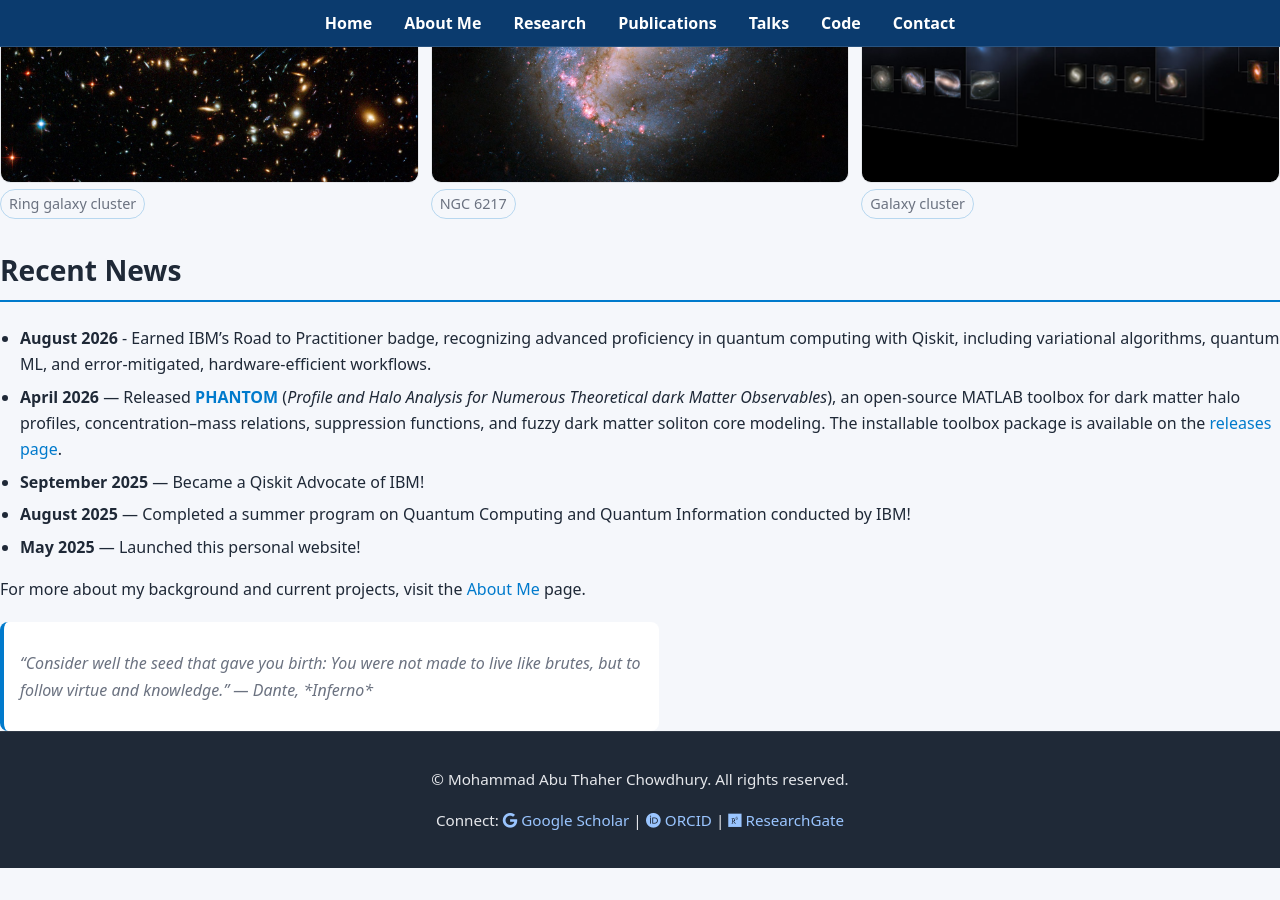
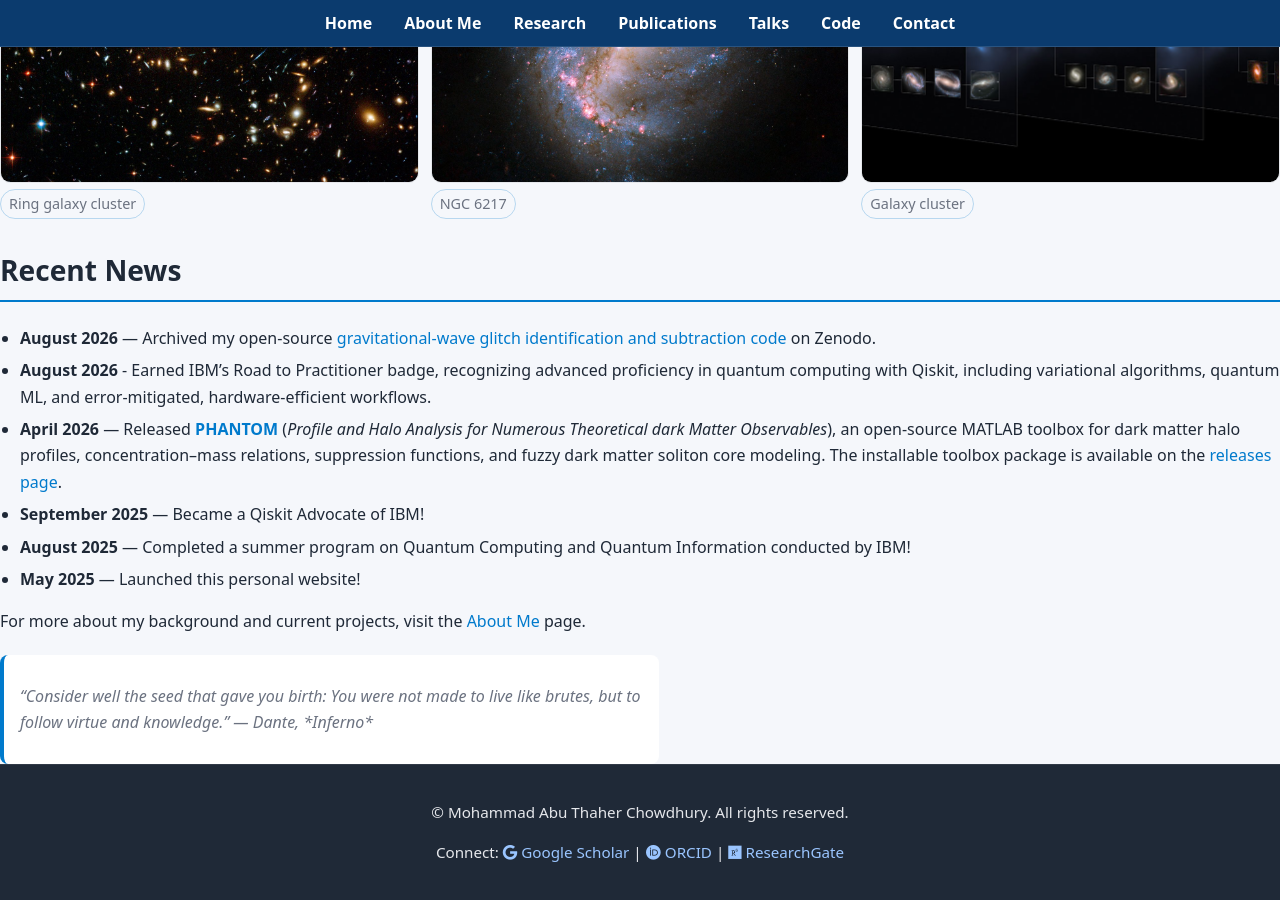
Before and after one commit to matc-thaher/website, a Jekyll site: the page built from index.md, in a window 1280 px wide and 900 px high, scrolled down 833 px. Built offline with Jekyll 4.4.1, drawn with Linux system fonts in a browser that asks for light colours; before the commit the page ends 1701 px from its top, so only the background shows below that.

Commit message:
Update index.md

```diff
--- a/index.md
+++ b/index.md
@@ -47,6 +47,7 @@ show_header_phrase: false
 </div>
 
 ## Recent News
+- **August 2026** — Archived my open-source [gravitational-wave glitch identification and subtraction code](https://zenodo.org/records/22165032) on Zenodo.
 - **August 2026** - Earned IBM’s Road to Practitioner badge, recognizing advanced proficiency in quantum computing with Qiskit, including variational algorithms, quantum ML, and error‑mitigated, hardware‑efficient workflows.
 - **April 2026** — Released [**PHANTOM**](https://github.com/matc-thaher/PHANTOM) (*Profile and Halo Analysis for Numerous Theoretical dark Matter Observables*), an open-source MATLAB toolbox for dark matter halo profiles, concentration–mass relations, suppression functions, and fuzzy dark matter soliton core modeling. The installable toolbox package is available on the [releases page](https://github.com/matc-thaher/PHANTOM/releases/latest).
 - **September 2025** — Became a Qiskit Advocate of IBM!
```
